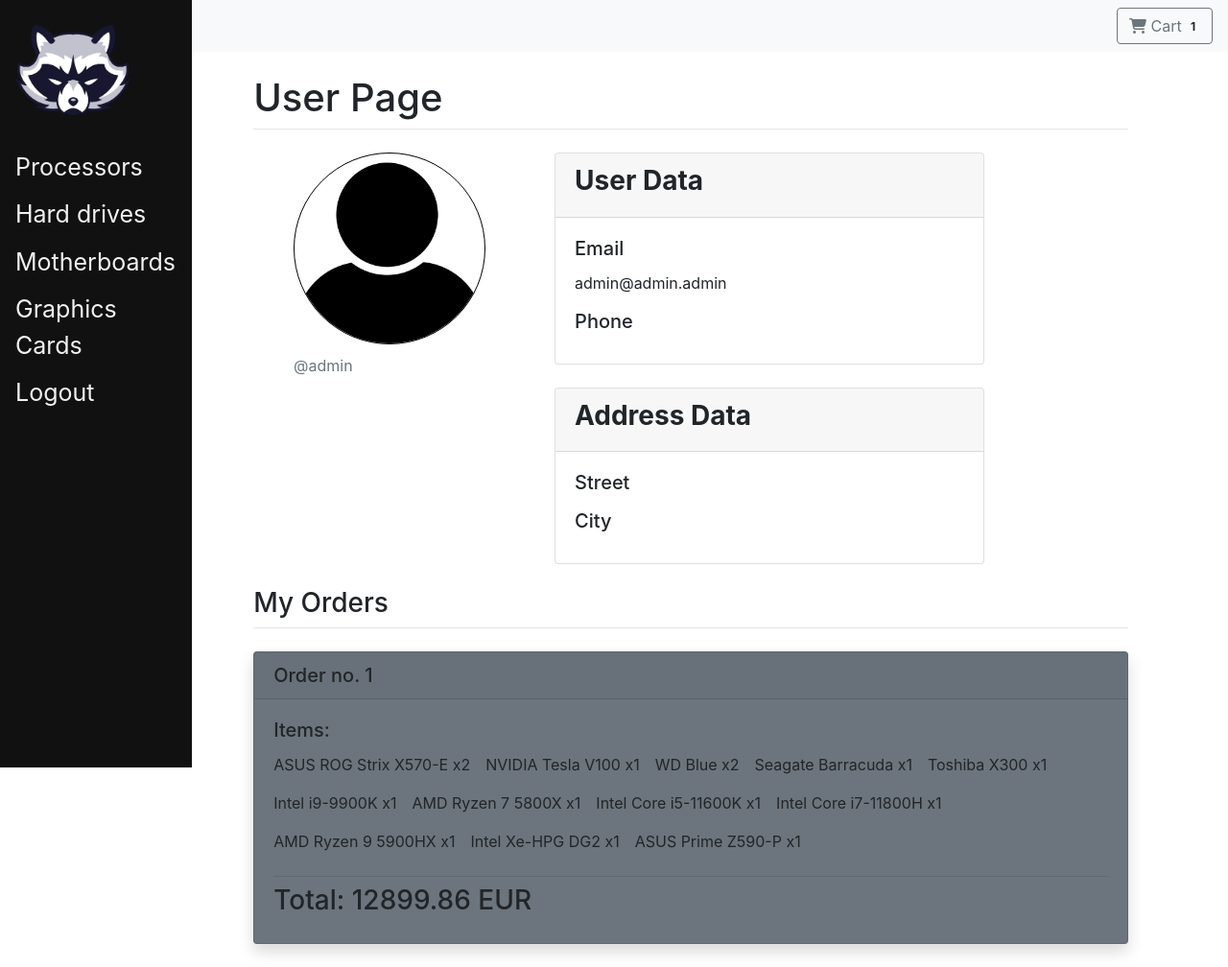
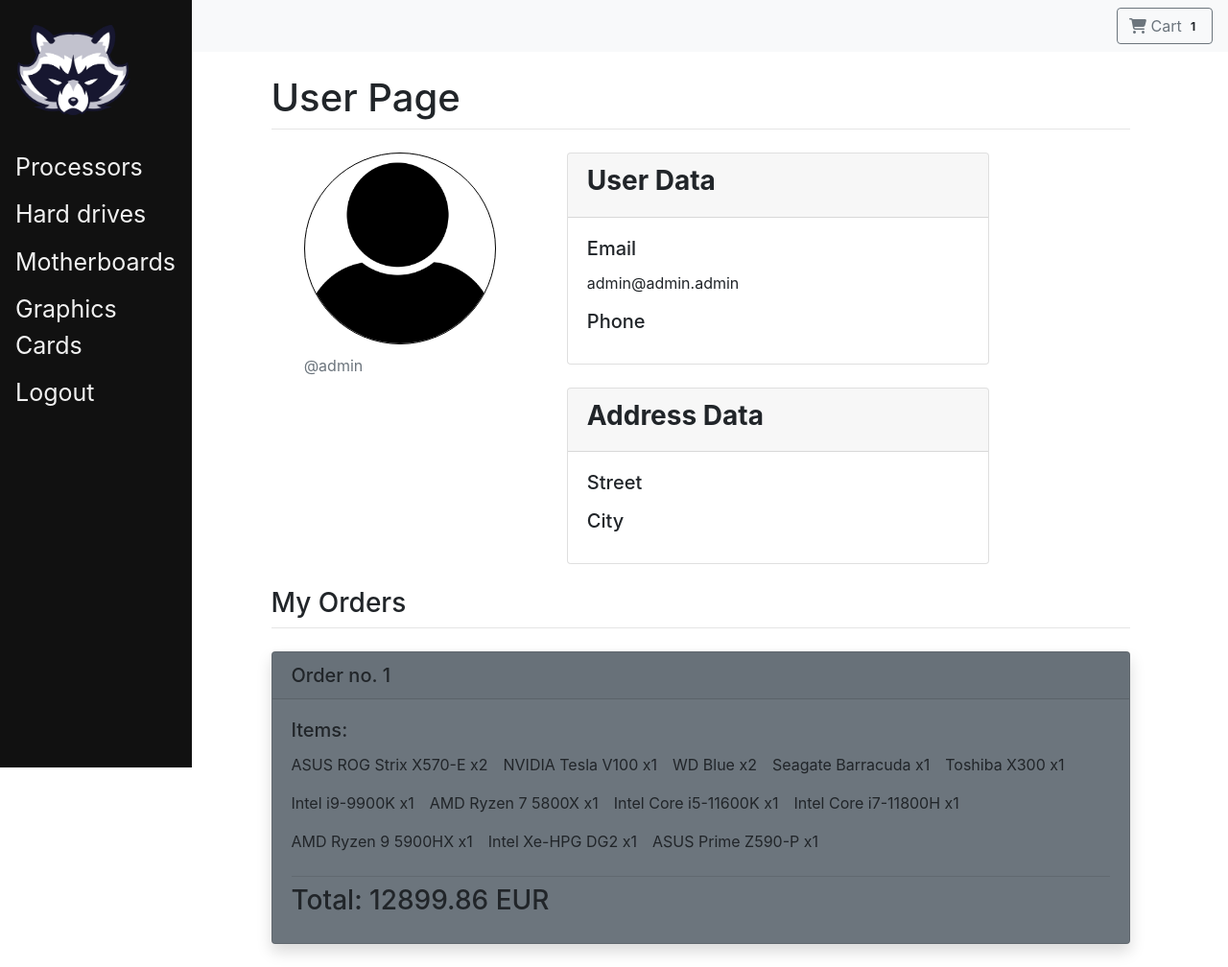
Before and after one commit to mateuszjasi/SklepKomputerowy, a Django app: page /user/ in a window 1280 px wide. Shown: the whole page at 96% size. Run offline with Django 4.2, Linux system fonts and the light colour scheme; a user stored in the database is signed in; data comes from the database, SQL or seed files in the repository; both versions use the stored data as it was after the commit.

Commit message:
Css extraction to separate files.

```diff
--- a/SklepKomputerowy/urls.py
+++ b/SklepKomputerowy/urls.py
@@ -1,3 +1,5 @@
+from django.conf import settings
+from django.conf.urls.static import static
 from django.contrib import admin
 from django.urls import path, include
 
@@ -9,3 +11,5 @@ urlpatterns = [
     path('', include("mainApp.urls")),
     path('', include("django.contrib.auth.urls")),
 ]
+
+# urlpatterns += static(settings.STATIC_URL, document_root=settings.STATIC_ROOT)
--- a/mainApp/static/mainApp/styles.css
+++ b/mainApp/static/mainApp/base.css
@@ -33,7 +33,7 @@
     height: auto;
 }
 .main {
-    margin-left: 160px;
+    margin-left: 180px;
     padding: 0 10px;
 }
 .dropdown {
--- /dev/null
+++ b/mainApp/static/mainApp/payment_base.css
@@ -0,0 +1,3 @@
+.logo-picture {
+    max-width: 75px;
+}
--- /dev/null
+++ b/mainApp/static/mainApp/user.css
@@ -0,0 +1,15 @@
+.rounded-circle {
+    width: 200px;
+    height: 200px;
+    border: 1px solid black;
+    margin-right: 10px;
+    margin-bottom: 10px;
+}
+.user-info {
+    max-width: 75%;
+}
+.item-list {
+    display: flex;
+    flex-direction: row;
+    flex-wrap: wrap;
+}
--- a/mainApp/templates/mainApp/base.html
+++ b/mainApp/templates/mainApp/base.html
@@ -6,12 +6,15 @@
     <meta name="viewport" content="width=device-width, initial-scale=1, shrink-to-fit=no">
 
     <link rel="stylesheet" href="https://cdn.jsdelivr.net/npm/bootstrap@4.3.1/dist/css/bootstrap.min.css" integrity="sha384-ggOyR0iXCbMQv3Xipma34MD+dH/1fQ784/j6cY/iJTQUOhcWr7x9JvoRxT2MZw1T" crossorigin="anonymous">
+    <link rel="stylesheet" type="text/css" href="{% static 'mainApp/base.css' %}">
 
-    <link rel="stylesheet" type="text/css" href="{% static 'mainApp/styles.css' %}">
+    {% block css %}
+        Additional css
+    {% endblock %}
 
     <title>
         {% block title %}
-            My First Site
+            Page title
         {% endblock %}
     </title>
 </head>
@@ -20,14 +23,14 @@
     {% include 'mainApp/sidebar.html' %}
     {% include 'mainApp/topbar.html' %}
 
-    <div id="content" name="content" class="main">
+    <div id="content" class="main">
         <div class="row justify-content-center">
             <div class="col-10">
                 {% if request.path == "/login/" or request.path == "/register/" or user.is_authenticated %}
                     {% block content %}
                     {% endblock %}
                 {% else %}
-                    <h1 class="mt-2">My Site</h1>
+                    <h1 class="mt-2">Hello there</h1>
                     <hr class="mt-0 mb-4">
                     <p>Login <a href="/login">here</a></p>
                 {% endif %}
--- a/mainApp/templates/mainApp/payment_base.html
+++ b/mainApp/templates/mainApp/payment_base.html
@@ -6,6 +6,7 @@
     <meta name="viewport" content="width=device-width, initial-scale=1, shrink-to-fit=yes">
 
     <link rel="stylesheet" href="https://cdn.jsdelivr.net/npm/bootstrap@4.3.1/dist/css/bootstrap.min.css" integrity="sha384-ggOyR0iXCbMQv3Xipma34MD+dH/1fQ784/j6cY/iJTQUOhcWr7x9JvoRxT2MZw1T" crossorigin="anonymous">
+    <link rel="stylesheet" type="text/css" href="{% static 'mainApp/payment_base.css' %}">
 
     <title>
         {% block title %}
@@ -20,7 +21,7 @@
         <div class="col-6">
             <hr class="mt-4 mb-0">
             <h1 class="display-4 font-weight-bold text-center">
-                <img src="{% static 'media/images/grupa_badawcza.png' %}" alt="There should be awesome logo here, but something went wrong" style="max-width: 75px">
+                <img class="logo-picture" src="{% static 'media/images/logo.png' %}" alt="There should be awesome logo here, but something went wrong" >
                 {% block header %}
                     Payment Base header
                 {% endblock %}
--- a/mainApp/templates/mainApp/user.html
+++ b/mainApp/templates/mainApp/user.html
@@ -1,4 +1,9 @@
 {% extends 'mainApp/base.html' %}
+{% load static %}
+
+{% block css %}
+<link rel="stylesheet" type="text/css" href="{% static 'mainApp/user.css' %}">
+{% endblock %}
 
 {% block title %}
 User Page
@@ -11,13 +16,13 @@ User Page
     <div class="row">
         <div class="col-md-4 d-flex justify-content-center">
             <div class="align-self-top">
-                <img src="{% static 'media/images/user_avatar.png' %}" class="rounded-circle" alt="Avatar" style="width: 200px; height: 200px; border: 1px solid black; margin-bottom: 10px;">
+                <img src="{% static 'media/images/user_avatar.png' %}" class="rounded-circle" alt="Avatar">
                 <h5 class="mb-0">{{ user.first_name }} {{ user.last_name }}</h5>
                 <p class="text-muted">@{{ user.username }}</p>
             </div>
         </div>
         <div class="col-md-8">
-            <div class="card" style="max-width: 75%">
+            <div class="card user-info">
                 <div class="card-header">
                     <h3 class="font-weight-bold">User Data</h3>
                 </div>
@@ -29,7 +34,7 @@ User Page
                 </div>
             </div>
             <br>
-            <div class="card" style="max-width: 75%">
+            <div class="card user-info">
                 <div class="card-header">
                     <h3 class="font-weight-bold">Address Data</h3>
                 </div>
@@ -55,7 +60,7 @@ User Page
             <h5 class="card-header">Order no. {{ order.number }}</h5>
             <div class="card-body">
                 <h5 class="card-title">Items:</h5>
-                <div style="display: flex; flex-direction: row; flex-wrap: wrap">
+                <div class="item-list">
                     {% for item in order.orderitem_set.all %}
                         <p class="card-text mr-3">{{ item.product.name }} x{{ item.amount }}</p>
                     {% endfor %}
```
Also changed, not shown: mainApp/static/mainApp/cart.css (added, +14 -0 lines), mainApp/static/mainApp/category.css (added, +13 -0 lines), mainApp/static/mainApp/product.css (added, +13 -0 lines), mainApp/templates/mainApp/cart.html (+9 -5 lines), mainApp/templates/mainApp/category.html (+7 -3 lines), mainApp/templates/mainApp/product.html (+8 -4 lines), db.sqlite3.
